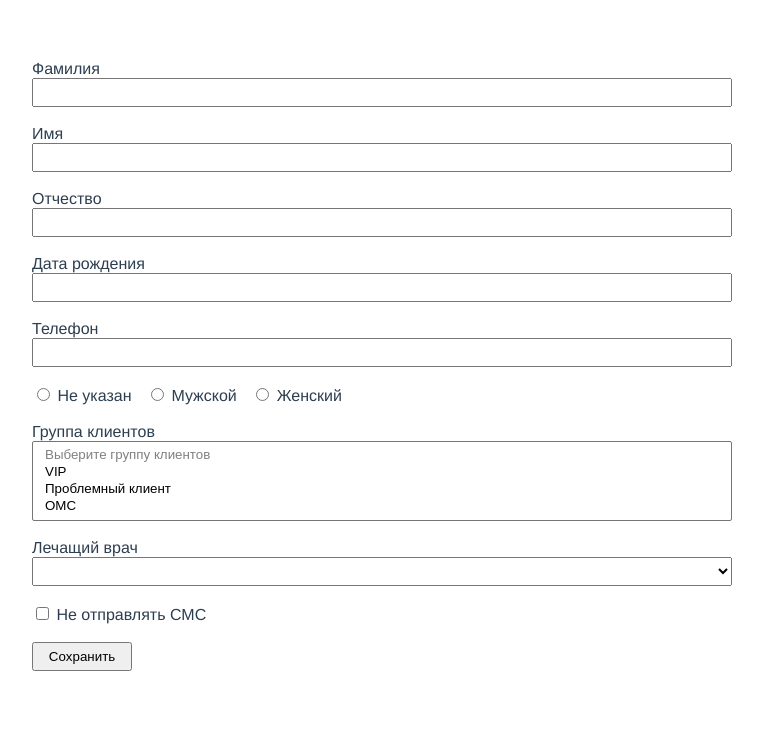
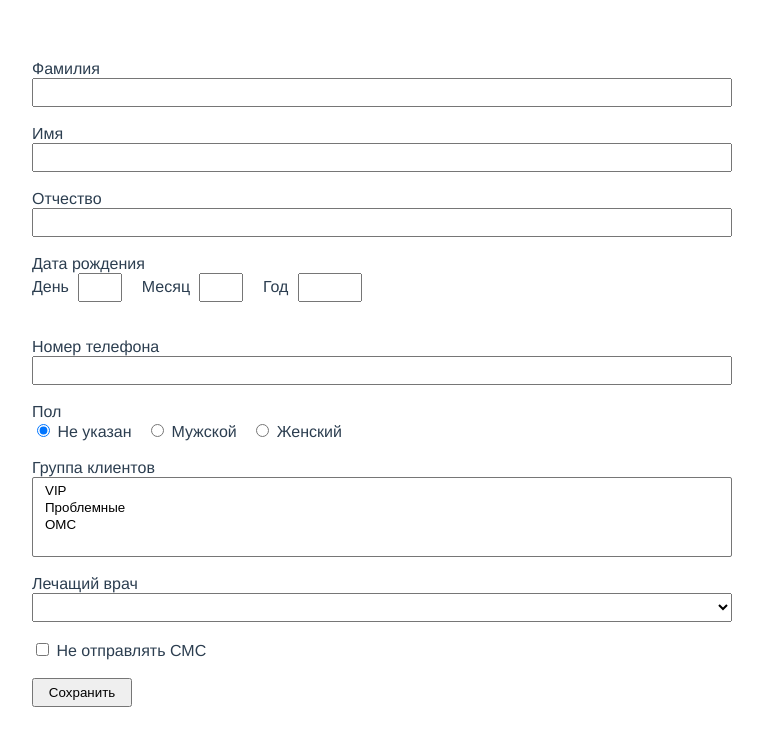
Before and after one commit to spivakev/Create-Client-Form, a Vue app: page / in a window 1280 px wide. Shown: the top 746 px of the page, without its empty margins (258-1021 px from the left). Built offline with nearby package versions, Linux system fonts and the light colour scheme.

Commit message:
add validation to the main fields

```diff
--- a/src/components/CreateClientForm.vue
+++ b/src/components/CreateClientForm.vue
@@ -1,64 +1,204 @@
 <template>
-  <form>
+  <form @submit.prevent="checkForm">
     <div class="container">
       <label for="last-name">Фамилия</label>
-      <input type="text" name="last-name" id="last-name" required />
+      <input
+        type="text"
+        :class="$v.form.lastName.$error ? 'is-invalid': ''"
+        name="last-name"
+        id="last-name"
+        v-model.trim="form.lastName"
+      />
+      <p
+        class="error"
+        v-if="$v.form.lastName.$dirty && !$v.form.lastName.required"
+      >Поле не должно быть пустым</p>
+      <p
+        class="error"
+        v-if="$v.form.lastName.$dirty && !$v.form.lastName.maxLength"
+      >Максимальная длина - 50 символов</p>
       <br />
 
       <label for="first-name">Имя</label>
-      <input type="text" name="first-name" id="first-name" required />
+      <input
+        type="text"
+        :class="$v.form.firstName.$error ? 'is-invalid': ''"
+        name="first-name"
+        id="first-name"
+        v-model.trim="form.firstName"
+      />
+
+      <p
+        class="error"
+        v-if="$v.form.firstName.$dirty && !$v.form.firstName.required"
+      >Поле не должно быть пустым</p>
+      <p
+        class="error"
+        v-if="$v.form.firstName.$dirty && !$v.form.firstName.maxLength"
+      >Максимальная длина - 50 символов</p>
       <br />
 
       <label for="middle-name">Отчество</label>
-      <input type="text" name="middle-name" id="middle-name" />
+      <input
+        type="text"
+        :class="$v.form.middleName.$error ? 'is-invalid': ''"
+        name="middle-name"
+        id="middle-name"
+        v-model.trim="form.middleName"
+      />
+      <p
+        class="error"
+        v-if="$v.form.middleName.$dirty && !$v.form.middleName.maxLength"
+      >Максимальная длина - 50 символов</p>
       <br />
 
-      <label for="birthdate">Дата рождения</label>
-      <input type="datetime" name="birthdate" id="birthdate" required />
+      <label class="birth">
+        Дата рождения
+        <br />
+        <label>
+          День
+          <input
+            class="birth__day"
+            :class="$v.form.birthDay.$error && $v.form.birthMonth.between && $v.form.birthYear.between  ? 'is-invalid': ''"
+            type="text"
+            name="birth-day"
+            id="birth-day"
+            v-model.number="form.birthDay"
+          />
+        </label>
+
+        <label>
+          Месяц
+          <input
+            class="birth__month"
+            :class="$v.form.birthMonth.$error ? 'is-invalid': ''"
+            type="text"
+            name="birth-month"
+            id="birth-month"
+            v-model.number="form.birthMonth"
+          />
+        </label>
+
+        <label>
+          Год
+          <input
+            class="birth__year"
+            :class="$v.form.birthYear.$error ? 'is-invalid': ''"
+            type="text"
+            name="birth-year"
+            id="birth-year"
+            v-model.number="form.birthYear"
+          />
+        </label>
+        <p
+          class="error"
+          v-if="$v.form.birthDay.$dirty && $v.form.birthMonth.$dirty && $v.form.birthYear.$dirty && !$v.form.birthDay.validDayNumber && $v.form.birthMonth.between"
+        >Количество дней в указанном месяце {{ monthLength }}</p>
+
+        <p
+          class="error"
+          v-if="$v.form.birthDay.$dirty && $v.form.birthMonth.$dirty && $v.form.birthYear.$dirty && !$v.form.birthDay.minValue"
+        >Значение поля "День" не должно быть меньше 1</p>
+
+        <p
+          class="error"
+          v-if="$v.form.birthDay.$dirty && $v.form.birthMonth.$dirty && $v.form.birthYear.$dirty && !$v.form.birthMonth.between"
+        >Значение поля "Месяц" должно быть в интервале от 1 до 12</p>
+
+        <p
+          class="error"
+          v-if="$v.form.birthDay.$dirty && $v.form.birthMonth.$dirty && $v.form.birthYear.$dirty && !$v.form.birthYear.between"
+        >Значение поля "Год" должно быть в интервале от 1900 до 2020</p>
+
+        <p
+          class="error"
+          v-if="$v.form.birthDay.$dirty && $v.form.birthMonth.$dirty && $v.form.birthYear.$dirty && !($v.form.birthDay.required || $v.form.birthMonth.required || $v.form.birthYear.required )"
+        >Поле не должно быть пустым</p>
         <br />
 
-      <label for="phone">Телефон</label>
-      <input type="tel" name="phone" id="phone" required />
+        <br />
+      </label>
       <br />
 
+      <label for="phone">Номер телефона</label>
+      <input
+        type="tel"
+        :class="$v.form.phone.$error ? 'is-invalid': ''"
+        name="phone"
+        id="phone"
+        v-model="form.phone"
+      />
+      <p
+        class="error"
+        v-if="$v.form.phone.$dirty && !$v.form.phone.required"
+      >Поле не должно быть пустым</p>
+      <p
+        class="error"
+        v-if="$v.form.phone.$dirty && !$v.form.phone.phoneValid"
+      >Номер телефона должен начинаться с 7 и содержать только цифры</p>
+      <br />
+
+      <label>
+        Пол
+        <br />
         <div class="gender-wrapper">
           <label for="not-selected">
-          <input type="radio" id="not-selected" name="gender" value="not-selected" />
+            <input
+              type="radio"
+              id="not-selected"
+              name="gender"
+              value="not-selected"
+              v-model="form.gender"
+            />
             Не указан
           </label>
 
           <label for="male">
-          <input type="radio" id="male" name="gender" value="male" />
+            <input type="radio" id="male" name="gender" value="male" v-model="form.gender" />
             Мужской
           </label>
 
-        <label for="male">
-          <input type="radio" id="female" name="gender" value="female" />
+          <label for="female">
+            <input type="radio" id="female" name="gender" value="female" v-model="form.gender" />
             Женский
           </label>
         </div>
+      </label>
       <br />
 
       <label for="client-group">Группа клиентов</label>
-      <select name="client-group" id="client-group" v-model="selected" multiple required>
-        <option disabled value>Выберите группу клиентов</option>
-        <option value="vip">VIP</option>
-        <option value="difficult-client">Проблемный клиент</option>
-        <option value="oms">ОМС</option>
+      <select
+        :class="$v.form.clientGroupSelected.$error ? 'is-invalid': ''"
+        name="client-group"
+        id="client-group"
+        multiple
+        v-model="form.clientGroupSelected"
+      >
+        <option
+          v-for="(group, index) in clientGroups"
+          :value="group.value"
+          :key="index"
+        >{{group.label}}</option>
       </select>
+      <p
+        class="error"
+        v-if="$v.form.clientGroupSelected.$dirty && !$v.form.clientGroupSelected.required"
+      >Выберите группу, к которой относится клиент</p>
       <br />
 
       <label for="doctor">Лечащий врач</label>
-      <select name="doctor" id="doctor" v-model="selected">
+      <select name="doctor" id="doctor" v-model="form.doctorSelected">
         <option disabled value>Выберите врача</option>
-        <option value="ivanov">Иванов</option>
-        <option value="zakharov">Захаров</option>
-        <option value="chernysheva">Чернышева</option>
+        <option
+          v-for="(doctor, index) in doctors"
+          :value="doctor.value"
+          :key="index"
+        >{{doctor.label}}</option>
       </select>
       <br />
 
       <label for="dont-send-sms">
-        <input type="checkbox" name="dont-send-sms" id="dont-send-sms" v-model="checked" />
+        <input type="checkbox" name="dont-send-sms" id="dont-send-sms" v-model="form.dontSendSms" />
         Не отправлять СМС
       </label>
       <br />
@@ -70,7 +210,141 @@
 
 
 <script>
-export default {};
+import { validationMixin } from "vuelidate";
+import {
+  required,
+  maxLength,
+  between,
+  minValue
+} from "vuelidate/lib/validators";
+
+const isPhone = value => /^((7)+([0-9]){10})/.test(value);
+let monthLengthArr = [31, 28, 31, 30, 31, 30, 31, 31, 30, 31, 30, 31];
+
+const validDayNumber = function() {
+  let day = this.form.birthDay;
+  let month = this.form.birthMonth;
+  let year = this.form.birthYear;
+
+  if (year % 400 === 0 || (year % 100 !== 0 && year % 4 === 0)) {
+    this.isLeapYear = true;
+    monthLengthArr[1] = 29;
+  } else {
+    this.isLeapYear = false;
+  }
+
+  this.monthLength = monthLengthArr[month - 1];
+  console.log("День", day);
+  console.log("Месяц", month);
+  console.log("Год", year);
+  console.log("Дней в месяце", this.monthLength);
+
+  console.log("Високосный", this.isLeapYear);
+
+  console.log("Валидатор вернет : ", day > 0 && day <= this.monthLength);
+
+  return /*day > 0 && */ day <= this.monthLength;
+};
+
+export default {
+  mixins: [validationMixin],
+  data: () => ({
+    form: {
+      lastName: null,
+      firstName: null,
+      middleName: null,
+      birthDay: null,
+      birthMonth: null,
+      birthYear: null,
+      phone: null,
+      gender: "not-selected",
+      clientGroupSelected: [],
+      doctorSelected: null,
+      dontSendSms: false
+    },
+
+    isLeapYear: false,
+    monthLength: null,
+
+    clientGroups: [
+      {
+        label: "VIP",
+        value: "vip"
+      },
+      {
+        label: "Проблемные",
+        value: "difficult-client"
+      },
+      {
+        label: "ОМС",
+        value: "oms"
+      }
+    ],
+
+    doctors: [
+      {
+        label: "Иванов",
+        value: "ivanov"
+      },
+      {
+        label: "Захаров",
+        value: "zakharov"
+      },
+      {
+        label: "Чернышева",
+        value: "chernysheva"
+      }
+    ]
+  }),
+  validations: {
+    form: {
+      lastName: {
+        required,
+        maxLength: maxLength(50)
+      },
+      firstName: {
+        required,
+        maxLength: maxLength(50)
+      },
+      middleName: {
+        maxLength: maxLength(50)
+      },
+      birthDay: {
+        required,
+        minValue: minValue(1),
+        //maxLength: maxLength(2),
+        validDayNumber
+      },
+      birthMonth: {
+        required,
+        //maxLength: maxLength(2),
+        between: between(1, 12)
+      },
+      birthYear: {
+        required,
+        //maxLength: maxLength(4),
+        between: between(1900, 2020)
+      },
+      phone: {
+        required,
+        phoneValid: isPhone
+      },
+      clientGroupSelected: {
+        required
+      }
+    }
+  },
+
+  methods: {
+    checkForm() {
+      this.$v.form.$touch();
+      if (this.$v.form.$error) {
+        console.log("Invalid!");
+        return;
+      } else console.log("Submit happend!");
+    }
+  }
+};
 </script>
 
 
@@ -88,7 +362,6 @@ form {
 
 input[type="text"],
 input[type="tel"],
-input[type="datetime"],
 select {
   padding: 5px 10px;
 }
@@ -101,4 +374,32 @@ select {
   padding: 5px 10px;
   width: 100px;
 }
+
+.is-invalid {
+  border: 1px solid red;
+  border-radius: 3px;
+}
+
+.error {
+  margin: 0;
+  padding: 5px 0;
+  font-size: 13px;
+  color: red;
+}
+
+.birth__day,
+.birth__month,
+.birth__year {
+  margin-left: 5px;
+}
+
+.birth__day,
+.birth__month {
+  margin-right: 15px;
+  max-width: 20px;
+}
+
+.birth__year {
+  max-width: 40px;
+}
 </style>
```
Lines whose indentation alone changed are shown as unchanged.
